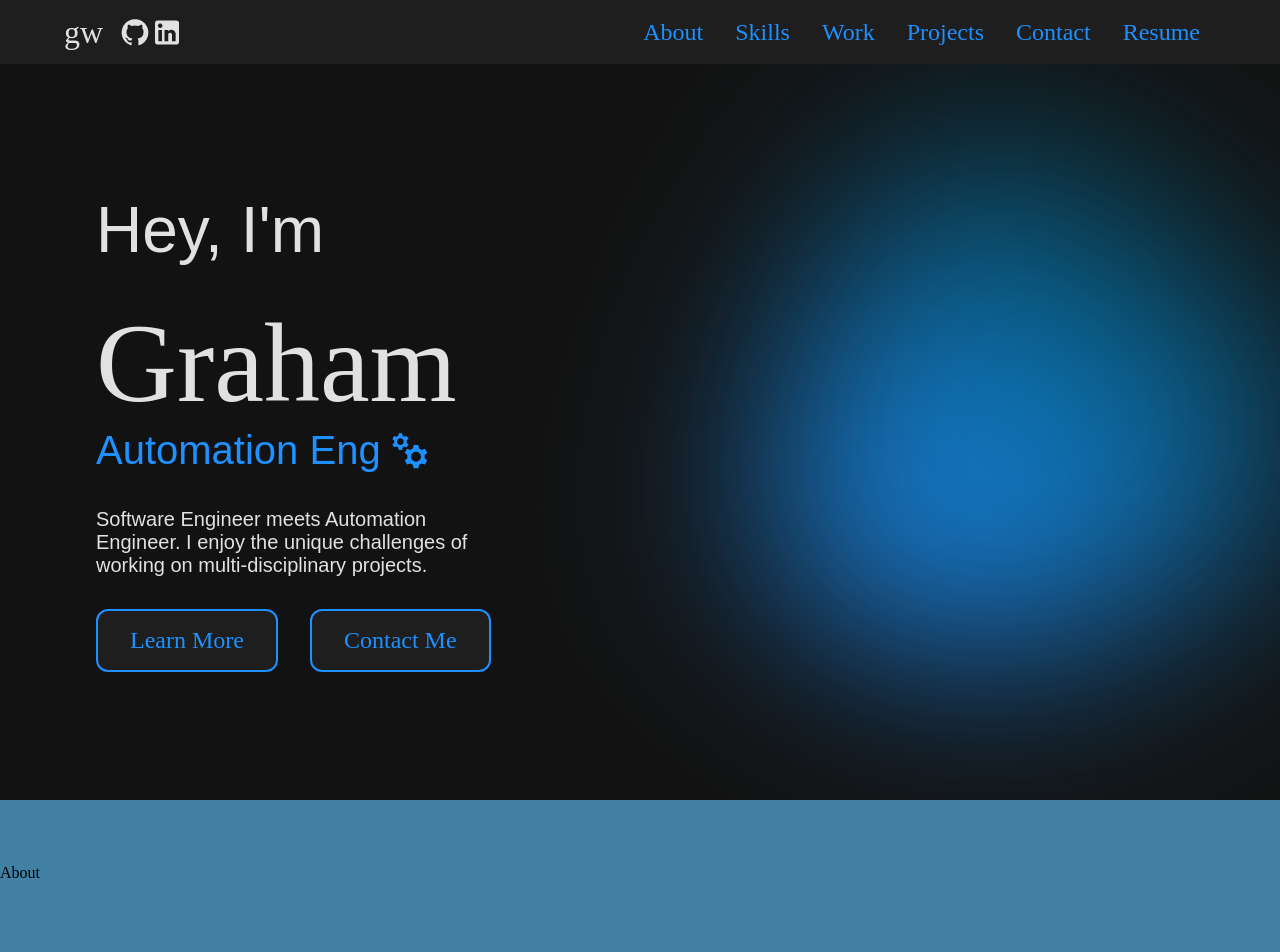
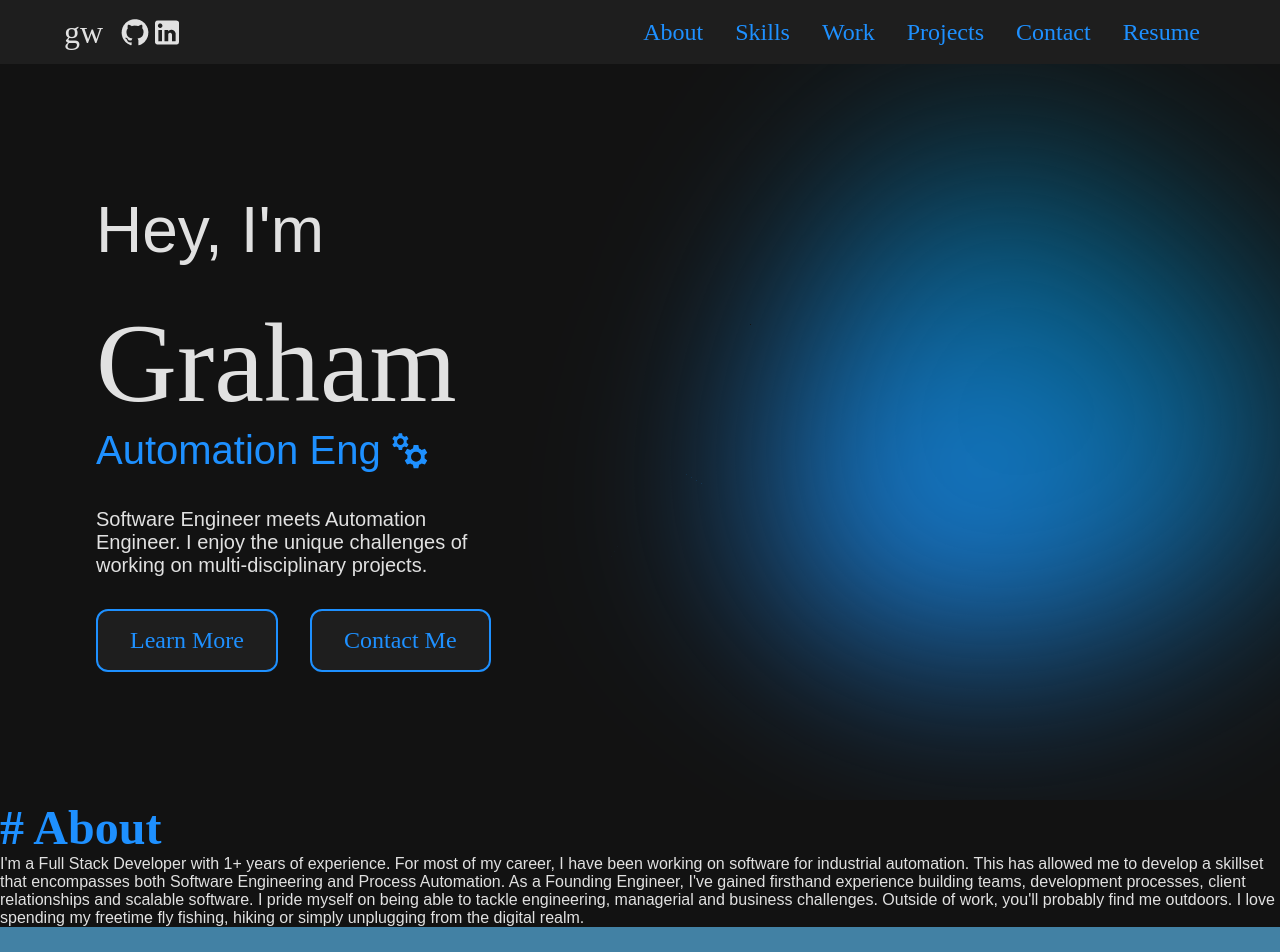
Before and after one commit to grahamwobig/mysite, a React (Vite) app: page /about in a window 1280 px wide. Shown: the top 952 px of the page. Built offline with nearby package versions, Linux system fonts and the light colour scheme.

Commit message:
initial implementation about page

```diff
--- a/src/App.tsx
+++ b/src/App.tsx
@@ -3,6 +3,7 @@ import { BrowserRouter as Router, Routes, Route } from "react-router";
 import Navbar from "./components/Navbar";
 import "./styles/Navbar.css";
 import Landing from "./components/Landing";
+import About from "./components/About";
 
 function Page({ color, text }: { color: string, text: string }) {
   return (
@@ -22,6 +23,7 @@ function App() {
     <Router>
       <Navbar />
       <Landing />
+      <About />
       <Routes>
         <Route path="/about" element={<Page color="#4281A4" text="About"/>} />
         <Route path="/skills" element={<Page color="#48A9A6" text="Skills"/>} />
--- a/src/components/About.tsx
+++ b/src/components/About.tsx
@@ -1,3 +1,5 @@
+import '../styles/About.css';
+
 function About() {
     const yearsCalc = () => {
         const start = new Date("2025-01-01");
@@ -7,7 +9,7 @@ function About() {
 
     return(
         <section className="about-page">
-            <h1 className="about-heading">#About</h1>
+            <h1 className="about-heading"># About</h1>
             <p className="about-bio">
                 I'm a Full Stack Developer with {yearsCalc()}+ years of experience.
                 For most of my career, I have been working on software for industrial automation.
--- a/src/styles/About.css
+++ b/src/styles/About.css
@@ -0,0 +1,20 @@
+@import url('Navbar.css');
+@import url('colors.css');
+
+.about-page {
+    width: 100%;
+    height: calc(100% - var(--navbar-height));
+    background-color: var(--background-color);
+}
+
+.about-heading {
+    font-family: 'Lora Variable', serif;
+    font-size: 3rem;
+    color: var(--secondary-accent-color)
+}
+
+.about-bio {
+    font-family: 'Montserrat-Variable', sans-serif;
+    font-size: 1rem;
+    color: var(--text-color);
+}
```
